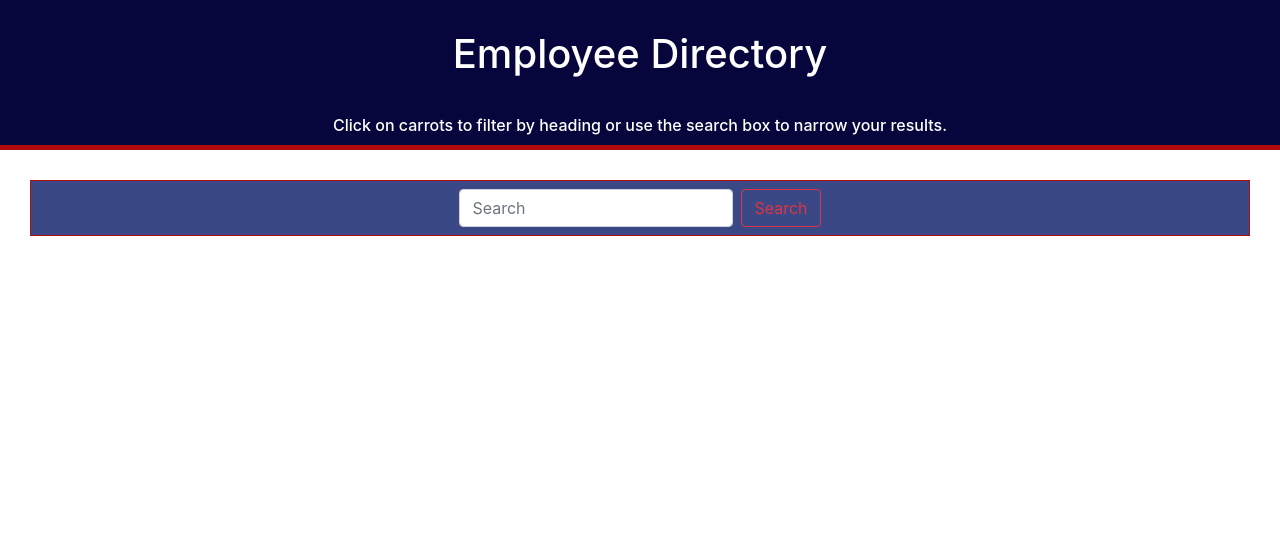
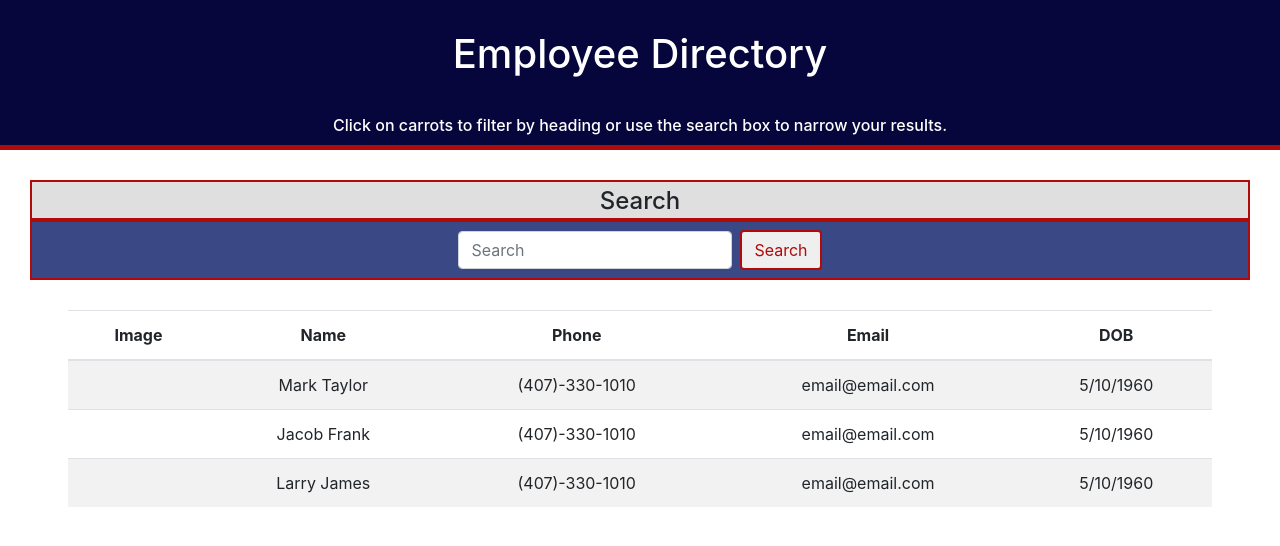
Before and after one commit to K-ai30/employee-directory, a React (Create React App) app in the folder employeedirectory/: page / in a window 1280 px wide. Shown: the top 546 px of the page. Built offline with nearby package versions, Linux system fonts and the light colour scheme.

Commit message:
fixing template

```diff
--- a/employeedirectory/src/App.js
+++ b/employeedirectory/src/App.js
@@ -4,7 +4,10 @@ import './App.css';
 // import { BrowserRouter as Router, Route } from "react-router-dom";
 import Jumbotron from './components/Jumbotron/jumbotron';
 import Searchbar from './components/SearchBar/searchbar';
-import Form from './components/Form/index';
+import Table from './components/Table/index';
+
+// import EmpAPIContainer from "./components/EmpAPIContainer";
+// return <EmpAPIContainer />;
 
 function App() {
   return (
@@ -12,9 +15,7 @@ function App() {
       <Jumbotron />
       <div>
         <Searchbar />
-      </div>
-      <div>
-        <Form />
+        <Table />
       </div>
     </div>
   );
--- a/employeedirectory/src/components/Card/Card.js
+++ b/employeedirectory/src/components/Card/Card.js
@@ -3,10 +3,10 @@ import React from "react";
 function Card(props) {
   return (
     <div className="card text-center">
-      <div className="card-header">
+      <div className="card-header" style={{ backgroundColor: '#88B4FF'}}>
         <h2>{props.heading}</h2>
       </div>
-      <div className="card-body">{props.children}</div>
+      <div className="card-body" style={{ textAlign: 'center'}}>{props.children}</div>
     </div>
   );
 }
--- /dev/null
+++ b/employeedirectory/src/components/EmpAPIContainer.js/EmpAPIContainer.js
@@ -0,0 +1,62 @@
+import React, { Component } from "react";
+import Card from "./Card";
+import Col from "./Col";
+import Container from "./Container";
+import EmployeeDetail from "./EmpDetail";
+import Jumbotron from "./Jumbotron";
+import Row from "./Row";
+import SearchBar from "./Searchbar";
+import API from "../utils/API";
+
+class EmpAPIContainer extends Component {
+    state = {
+      results: {},
+      search: ""
+    };
+
+    componentDidMount() {
+        this.searchEmployees(" ");
+    }
+
+    searchEmployees = query => {
+        API.search(query)
+        .then(res => this.setState({ result: res.data }))
+        .catch(err => console.log(err));
+    };
+
+    handleInputChange = event => {
+        const value = event.target.value;
+        const name = event.target.name;
+        this.setState({
+            [name]: value
+        });
+    };
+
+    handleFormSubmit = event => {
+        event.preventDefault();
+        this.searchEmployees(this.state.search);
+    };
+
+    render() {
+        <Jumbotron />
+        <SearchBar />
+        <Container>
+            <br></br>
+            <Card>
+                <Row>
+                    <Col size="md-12">
+                        <EmployeeDetail
+                            imgSrc={this.state.results.picture.thumbnail}
+                            name={this.state.results.name}
+                            phone={this.state.results.phone}
+                            email={this.state.results.email}
+                            dob={this.state.results.dob}
+                        />
+                    </Col>
+                </Row>
+            </Card>
+        </Container>
+    }
+}
+
+export default EmpAPIContainer;
--- a/employeedirectory/src/components/Form/index.js
+++ /dev/null
@@ -1,35 +0,0 @@
-import React, { Component } from "react";
-import "./style.css";
-
-export default class Form extends Component {
-    render() {
-        return (
-            <div className="formList">
-                <h1>Employee Directory</h1>
-                <h6>Click on carrots to filter by heading or use the search box to narrow your results.</h6>
-            </div>
-        )
-    }
-}
-
-
-
-    // Setting the component's initial state
-    // state = {
-    //   Image: "",
-    //   Name: "",
-    //   Phone: "",
-    //   Email: "",
-    //   DOB: ""
-    // };
-
-    // handleInputChange = event => {
-    //   // Getting the value and name of the input which triggered the change
-    //   const { name, value } = event.target;
-
-
-    //   // Updating the input's state
-    //   this.setState({
-    //     [name]: value
-    //   });
-    // };
--- a/employeedirectory/src/components/SearchBar/searchbar.css
+++ b/employeedirectory/src/components/SearchBar/searchbar.css
@@ -1,5 +1,5 @@
 .navbar {
-    border: 1px solid rgb(177, 10, 10);
+    border: 2px solid rgb(177, 10, 10);
     /* background-color: rgb(6, 6, 61); */
 }
 
@@ -10,3 +10,20 @@
 .custom-background {
     background-color: rgb(59, 72, 134);
 }
+
+.custom-color {
+    border: 2px solid rgb(177, 10, 10);
+    color: rgb(177, 10, 10);
+}
+
+label {
+    margin-bottom: 0;
+    border: 2px solid rgb(177, 10, 10);
+    height: 40px;
+    background-color: rgb(223, 223, 223);
+    padding: 5px;
+}
+
+h4 {
+    text-align: center;
+}
--- a/employeedirectory/src/components/SearchBar/searchbar.js
+++ b/employeedirectory/src/components/SearchBar/searchbar.js
@@ -5,10 +5,19 @@ export default class Searchbar extends Component {
     render() {
         return (
             <div className="searches">
+                <label className="navbar-light text-center col-md-12" htmlFor="search"><h4 className="text-center">Search</h4></label>
                 <nav className="navbar navbar-light custom-background justify-content-center">
                     <form className="form-inline">
-                    <input className="form-control mr-sm-2" type="search" placeholder="Search" aria-label="Search"></input>
-                    <button className="btn btn-outline-danger my-2 my-sm-0" type="submit">Search</button>
+                    <input
+                        onChange={this.props.handleInputChange}
+                        value={this.props.value}
+                        className="form-control mr-sm-2"
+                        type="search"
+                        placeholder="Search"
+                        aria-label="Search"
+                    >
+                    </input>
+                    <button className="btn btn-outline custom-color my-2 my-sm-0" type="submit">Search</button>
                     </form>
                 </nav>
             </div>
--- /dev/null
+++ b/employeedirectory/src/components/Table/index.js
@@ -0,0 +1,67 @@
+import React, { Component } from "react";
+import "./style.css";
+
+export default class Table extends Component {
+    render() {
+        return (
+            <div className="col-md-11 mx-auto">
+                <table class="table table-striped">
+                    <thead>
+                        <tr>
+                        <th scope="col">Image</th>
+                        <th scope="col">Name</th>
+                        <th scope="col">Phone</th>
+                        <th scope="col">Email</th>
+                        <th scope="col">DOB</th>
+                        </tr>
+                    </thead>
+                    <tbody>
+                        <tr>
+                        <th scope="row"></th>
+                        <td>Mark Taylor</td>
+                        <td>(407)-330-1010</td>
+                        <td>email@email.com</td>
+                        <td>5/10/1960</td>
+                        </tr>
+                        <tr>
+                        <th scope="row"></th>
+                        <td>Jacob Frank</td>
+                        <td>(407)-330-1010</td>
+                        <td>email@email.com</td>
+                        <td>5/10/1960</td>
+                        </tr>
+                        <tr>
+                        <th scope="row"></th>
+                        <td>Larry James</td>
+                        <td>(407)-330-1010</td>
+                        <td>email@email.com</td>
+                        <td>5/10/1960</td>
+                        </tr>
+                    </tbody>
+                    </table>
+            </div>
+        )
+    }
+}
+
+
+
+    // Setting the component's initial state
+    // state = {
+    //   Image: "",
+    //   Name: "",
+    //   Phone: "",
+    //   Email: "",
+    //   DOB: ""
+    // };
+
+    // handleInputChange = event => {
+    //   // Getting the value and name of the input which triggered the change
+    //   const { name, value } = event.target;
+
+
+    //   // Updating the input's state
+    //   this.setState({
+    //     [name]: value
+    //   });
+    // };
```
Also changed, not shown: employeedirectory/src/components/EmpDetail/EmpDetail.js (added, +19 -0 lines), employeedirectory/src/utils/API.js (+5 -9 lines), employeedirectory/src/components/Container/index.js (line endings or trailing spaces), employeedirectory/src/components/Table/style.css (renamed from employeedirectory/src/components/Form/style.css).
